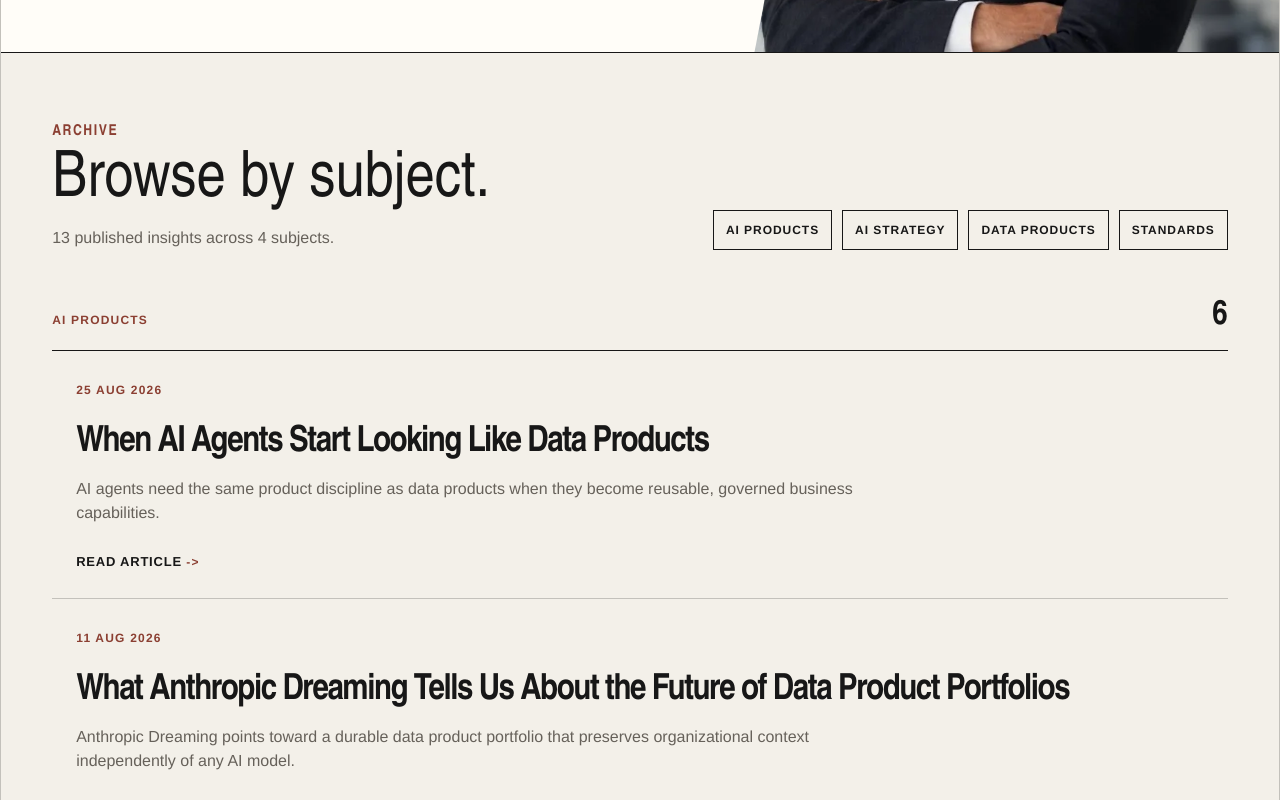
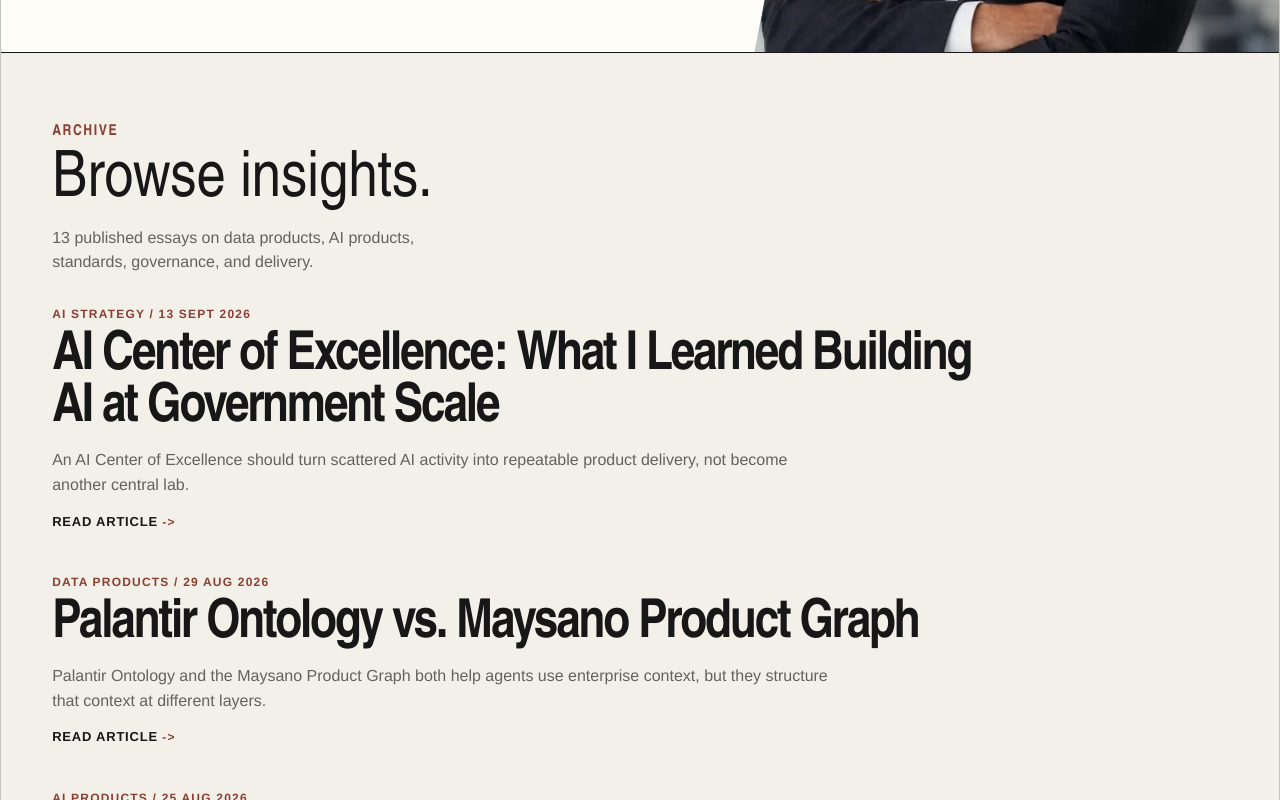
Before and after one commit to kyyberi/jarkko, a Next.js app: page /insights/articles in a window 1280 px wide. Shown: the part 560-1360 px from the top of the page. Built offline with nearby package versions, Linux system fonts and the light colour scheme.

Commit message:
Simplify insights article listing

```diff
--- a/app/globals.css
+++ b/app/globals.css
@@ -1916,15 +1916,10 @@
 .article-card {
   min-height: 0;
   border-left: 0;
-  border-bottom: 1px solid var(--line);
 }
 
 .article-index .article-card + .article-card {
   border-left: 0;
-}
-
-.article-card:last-child {
-  border-bottom: 0;
 }
 
 .article-card p {
@@ -2426,10 +2421,10 @@
 
 .article-archive-head {
   display: grid;
-  grid-template-columns: minmax(0, 0.8fr) minmax(320px, 1fr);
-  gap: 32px;
-  align-items: end;
-  margin-bottom: 34px;
+  grid-template-columns: minmax(0, 760px);
+  gap: 0;
+  align-items: start;
+  margin-bottom: 32px;
 }
 
 .article-archive-head h2 {
@@ -2448,62 +2443,42 @@
   line-height: 1.45;
 }
 
-.article-category-nav {
-  display: flex;
-  flex-wrap: wrap;
-  justify-content: flex-end;
-  gap: 10px;
-}
-
-.article-category-nav a {
-  border: 1px solid var(--ink);
-  padding: 10px 12px;
-  font-size: 12px;
-  font-weight: 900;
-  letter-spacing: 0.08em;
-  text-transform: uppercase;
-}
-
-.article-category-nav a:hover,
-.article-category-nav a:focus-visible {
-  background: var(--ink);
-  color: var(--paper);
-}
-
-.article-index-label {
-  display: grid;
-  grid-template-columns: 1fr auto;
-  align-items: baseline;
-  gap: 20px;
-  border-bottom: 1px solid var(--ink);
-  padding: 16px 0;
-}
-
-.article-index-label span {
+.article-archive-list {
+  display: grid;
+  grid-template-columns: 1fr;
+  gap: clamp(24px, 3.5vw, 42px);
+  border-bottom: 0;
+}
+
+.article-archive-card {
+  display: grid;
+  gap: 0;
+  max-width: 960px;
+  min-height: 0;
+  padding: 0;
+  border: 0;
+}
+
+.article-archive-card strong {
+  margin-top: 8px;
+  font-size: clamp(30px, 4.2vw, 58px);
+  line-height: 0.98;
+}
+
+.article-archive-card p {
+  margin-top: 12px;
+}
+
+.article-archive-card em {
+  margin-top: 14px;
+}
+
+.article-card-meta {
   color: var(--accent);
   font-size: 12px;
   font-weight: 900;
   letter-spacing: 0.1em;
   text-transform: uppercase;
-}
-
-.article-index-label strong {
-  font-family: var(--display);
-  font-size: 34px;
-  line-height: 1;
-}
-
-.article-category-groups {
-  display: grid;
-  gap: 48px;
-}
-
-.article-category-group {
-  scroll-margin-top: 24px;
-}
-
-.article-index.compact .article-card strong {
-  font-size: clamp(24px, 3vw, 36px);
 }
 
 .media-stack {
@@ -2967,10 +2942,6 @@
     align-items: start;
   }
 
-  .article-category-nav {
-    justify-content: flex-start;
-  }
-
   .media-stack {
     grid-template-columns: 1fr;
   }
@@ -3429,16 +3400,6 @@
     font-size: clamp(36px, 11vw, 56px);
   }
 
-  .article-category-nav {
-    display: grid;
-    grid-template-columns: 1fr;
-    width: 100%;
-  }
-
-  .article-category-nav a {
-    text-align: center;
-  }
-
   .site-footer {
     grid-template-columns: 1fr;
     gap: 30px;
--- a/app/insights/articles/page.tsx
+++ b/app/insights/articles/page.tsx
@@ -39,9 +39,6 @@
 
 export default function ArticlesIndex() {
   const articles = getArticles();
-  const categories = Array.from(
-    new Set(articles.map((article) => article.category)),
-  ).sort((a, b) => a.localeCompare(b));
 
   return (
     <PageShell>
@@ -67,42 +64,24 @@
         <div className="article-archive-head">
           <div>
             <div className="section-kicker">Archive</div>
-            <h2>Browse by subject.</h2>
-            <p>{articles.length} published insights across {categories.length} subjects.</p>
+            <h2>Browse insights.</h2>
+            <p>
+              {articles.length} published essays on data products, AI products,
+              standards, governance, and delivery.
+            </p>
           </div>
-          <nav className="article-category-nav" aria-label="Article categories">
-            {categories.map((category) => (
-              <a href={`#${categorySlug(category)}`} key={category}>
-                {category}
-              </a>
-            ))}
-          </nav>
         </div>
 
-        <div className="article-category-groups">
-          {categories.map((category) => {
-            const categoryArticles = articles.filter(
-              (article) => article.category === category,
-            );
-
-            return (
-              <section
-                className="article-category-group"
-                id={categorySlug(category)}
-                key={category}
-              >
-                <div className="article-index-label">
-                  <span>{category}</span>
-                  <strong>{categoryArticles.length}</strong>
-                </div>
-                <div className="article-index compact">
-                  {categoryArticles.map((article) => (
+        <div className="article-index article-archive-list">
+          {articles.map((article) => (
             <a
-                      className="article-card"
+              className="article-card article-archive-card"
               href={sitePath(`/insights/articles/${article.slug}`)}
               key={article.slug}
             >
-                      <span>{article.date}</span>
+              <span className="article-card-meta">
+                {`${article.category} / ${article.date}`}
+              </span>
               <strong>{article.title}</strong>
               <p>{article.summary}</p>
               <em>
@@ -112,14 +91,6 @@
           ))}
         </div>
       </section>
-            );
-          })}
-        </div>
-      </section>
     </PageShell>
   );
 }
-
-function categorySlug(category: string) {
-  return `category-${category.toLowerCase().replace(/[^a-z0-9]+/g, "-")}`;
-}
```
Also changed, not shown: 1 other file (tests, documents, lock files or other folders). Lines whose indentation alone changed are shown as unchanged.
